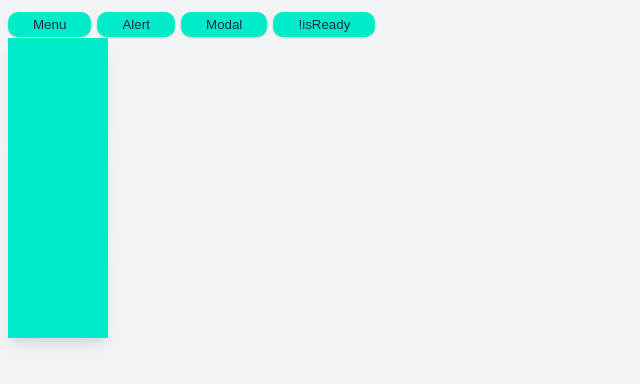
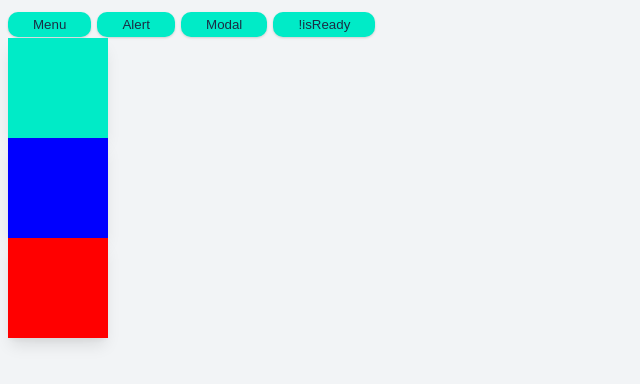
Before and after one commit to matthew-kelly/svelte-animation, a Svelte app: page / in a window 1280 px wide. Shown: the top 384 px of the page, without its empty margins (0-640 px from the left). Built offline with nearby package versions, Linux system fonts and the light colour scheme.

Commit message:
continue work on drag action

```diff
--- a/src/Box.svelte
+++ b/src/Box.svelte
@@ -1,10 +1,35 @@
 <script>
   import { drag } from "./drag";
+  import { fade } from "svelte/transition";
+
+  let isVisible = true;
+
+  function handleDragStop(event) {
+    if (event.detail.x > 300) {
+      isVisible = false;
+    }
+  }
 </script>
 
-<div class="box" use:drag={{ direction: "x" }} />
-<div class="box" use:drag={{ direction: "y" }} />
-<div class="box" use:drag />
+<!-- <div class="box" use:drag={{ direction: "x" }} />
+<div class="box" use:drag={{ direction: "y" }} /> -->
+{#if isVisible}
+  <div class="box" transition:fade use:drag on:dragStop={handleDragStop} />
+{/if}
+<div
+  class="box"
+  transition:fade
+  use:drag={{ reset: false, direction: "x" }}
+  on:dragStop={handleDragStop}
+  style="background-color: blue"
+/>
+<div
+  class="box"
+  transition:fade
+  use:drag={{ test: "red" }}
+  on:dragStop={handleDragStop}
+  style="background-color: red"
+/>
 
 <style>
   .box {
--- a/src/drag.js
+++ b/src/drag.js
@@ -1,15 +1,19 @@
 import { spring } from 'svelte/motion'
 
-export function drag(node, params) {
+// options:
+// direction: 'x', 'y', false (no restriction)
+// reset: true (return to original position on mouseup), false (stay in new position)
+
+export function drag(node, { direction = false, reset = true } = {}) {
   let x, y;
 
   const coordinates = spring({ x: 0, y: 0 }, { stiffness: 0.2, damping: 0.4 });
 
   // default directions
   let directions = { x: true, y: true };
-  if (params?.direction === 'x') {
+  if (direction === 'x') {
     directions.y = false;
-  } else if (params?.direction === 'y') {
+  } else if (direction === 'y') {
     directions.x = false
   }
 
@@ -41,12 +45,16 @@ export function drag(node, params) {
   }
 
   function handleMouseUp() {
+    // fire up event
+    node.dispatchEvent(new CustomEvent('dragStop', { detail: { x, y } }));
     // reset values (leave this out to keep object in new location)
-    x = 0;
-    y = 0;
-    coordinates.update(() => {
-      return { x, y }
-    })
+    if (reset) {
+      x = 0;
+      y = 0;
+      coordinates.update(() => {
+        return { x, y }
+      })
+    }
     // remove event listeners
     window.removeEventListener("mousemove", handleMouseMove);
     window.removeEventListener("mouseup", handleMouseUp);
```
